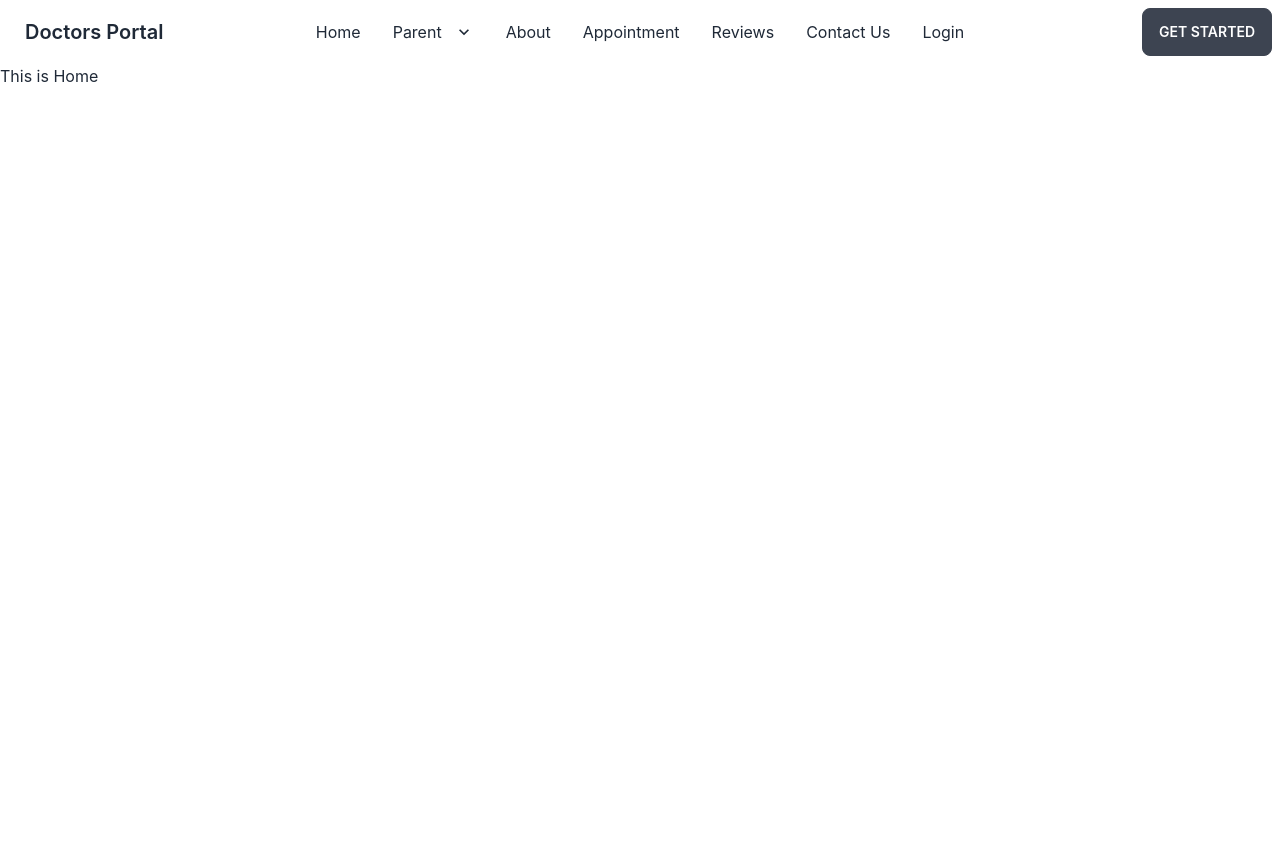
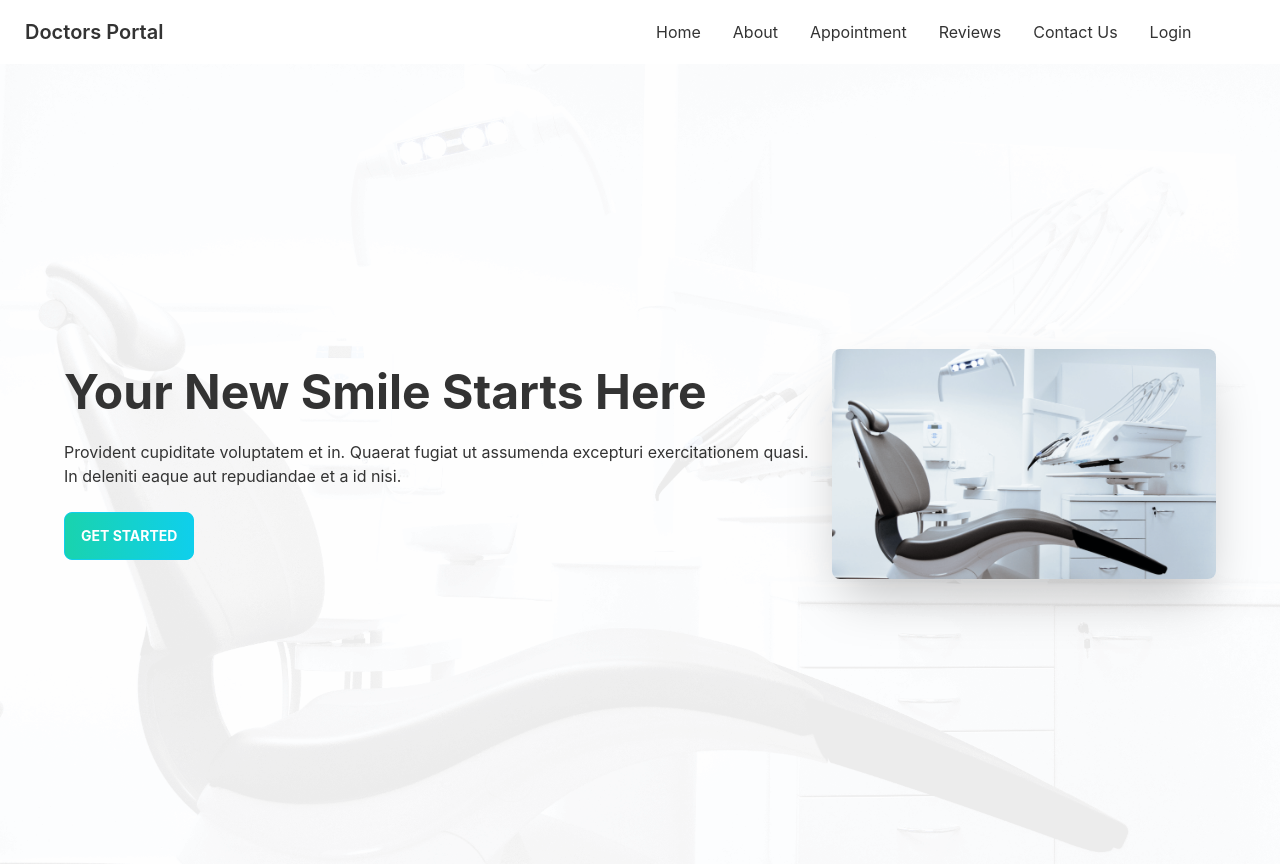
Before and after one commit to JunayedKhanNoor/doctors_portal_client, a React (Create React App) app: page / in a window 1280 px wide. Before the commit the page ends 800 px from the top, so only its background shows below. Built offline with nearby package versions, Linux system fonts and the light colour scheme.

Commit message:
Navbar and Banner

```diff
--- a/src/App.js
+++ b/src/App.js
@@ -3,6 +3,7 @@
 import Home from './Pages/Home/Home';
 import About from './Pages/About/About';
 import Navbar from './Pages/Shared/Navbar';
+import Login from './Pages/Login/Login';
 
 function App() {
   return (
@@ -11,6 +12,7 @@
       <Routes>
         <Route path='/' element={<Home></Home>}></Route>
         <Route path='/about' element={<About></About>}></Route>
+        <Route path='/login' element={<Login></Login>}></Route>
       </Routes>
     </div>
   );
--- /dev/null
+++ b/src/Pages/Home/Banner.js
@@ -0,0 +1,24 @@
+import React from "react";
+import chair from "../../assets/images/chair.png";
+
+const Banner = () => {
+  return (
+    <div className="hero min-h-screen md:px-12 bg-[url('/src/assets/images/bg.png')]">
+      <div className="hero-content flex-col lg:flex-row-reverse">
+        <img src={chair} className="sm:w-full md:max-w-sm rounded-lg shadow-2xl"  alt="banner"/>
+        <div>
+          <h1 className="text-5xl font-bold">Your New Smile Starts Here</h1>
+          <p className="py-6">
+            Provident cupiditate voluptatem et in. Quaerat fugiat ut assumenda excepturi
+            exercitationem quasi. In deleniti eaque aut repudiandae et a id nisi.
+          </p>
+          <button className="btn btn-primary text-white font-bold bg-gradient-to-r from-secondary to-primary">
+            Get Started
+          </button>
+        </div>
+      </div>
+    </div>
+  );
+};
+
+export default Banner;
--- a/src/Pages/Home/Home.js
+++ b/src/Pages/Home/Home.js
@@ -1,9 +1,10 @@
 import React from 'react';
+import Banner from './Banner';
 
 const Home = () => {
     return (
         <div>
-            <h1>This is Home</h1>
+            <Banner></Banner>
         </div>
     );
 };
--- /dev/null
+++ b/src/Pages/Login/Login.js
@@ -0,0 +1,11 @@
+import React from 'react';
+
+const Login = () => {
+    return (
+        <div>
+            <h1>Login</h1>
+        </div>
+    );
+};
+
+export default Login;
--- a/src/Pages/Shared/Navbar.js
+++ b/src/Pages/Shared/Navbar.js
@@ -1,108 +1,48 @@
 import React from "react";
+import { Link } from "react-router-dom";
 
 const Navbar = () => {
+  const menuItems = (
+    <>
+      <li><Link to="/">Home</Link></li>
+      <li><Link to="/about">About</Link></li>
+      <li><Link to="/appointment">Appointment</Link></li>
+      <li><Link to="/review">Reviews</Link></li>
+      <li><Link to="/contact">Contact Us</Link></li>
+      <li><Link to="/login">Login</Link></li>
+    </>
+  );
   return (
-    <div class="navbar bg-base-100">
-      <div class="navbar-start">
-        <div class="dropdown">
-          <label tabindex="0" class="btn btn-ghost lg:hidden">
+    <div className="navbar bg-base-100">
+      <div className="navbar-start">
+        <div className="dropdown">
+          <label tabIndex="0" className="btn btn-ghost lg:hidden">
             <svg
               xmlns="http://www.w3.org/2000/svg"
-              class="h-5 w-5"
+              className="h-5 w-5"
               fill="none"
               viewBox="0 0 24 24"
               stroke="currentColor"
             >
               <path
-                stroke-linecap="round"
-                stroke-linejoin="round"
-                stroke-width="2"
+                strokeLinecap="round"
+                strokeLinejoin="round"
+                strokeWidth="2"
                 d="M4 6h16M4 12h8m-8 6h16"
               />
             </svg>
           </label>
           <ul
-            tabindex="0"
-            class="menu menu-compact dropdown-content mt-3 p-2 shadow bg-base-100 rounded-box w-52"
+            tabIndex="0"
+            className="menu menu-compact dropdown-content mt-3 p-2 shadow bg-base-100 rounded-box w-52"
           >
-            <li>
-              <a>Item 1</a>
-            </li>
-            <li tabindex="0">
-              <a class="justify-between">
-                Parent
-                <svg
-                  class="fill-current"
-                  xmlns="http://www.w3.org/2000/svg"
-                  width="24"
-                  height="24"
-                  viewBox="0 0 24 24"
-                >
-                  <path d="M8.59,16.58L13.17,12L8.59,7.41L10,6L16,12L10,18L8.59,16.58Z" />
-                </svg>
-              </a>
-              <ul class="p-2">
-                <li>
-                  <a>Submenu 1</a>
-                </li>
-                <li>
-                  <a>Submenu 2</a>
-                </li>
-              </ul>
-            </li>
-            <li>
-              <a>Item 3</a>
-            </li>
+            {menuItems}
           </ul>
         </div>
-        <a class="btn btn-ghost normal-case text-xl">Doctors Portal</a>
+        <a className="btn btn-ghost normal-case text-xl">Doctors Portal</a>
       </div>
-      <div class="navbar-center hidden lg:flex">
-        <ul class="menu menu-horizontal p-0">
-          <li>
-            <a>Home</a>
-          </li>
-          <li tabindex="0">
-            <a>
-              Parent
-              <svg
-                class="fill-current"
-                xmlns="http://www.w3.org/2000/svg"
-                width="20"
-                height="20"
-                viewBox="0 0 24 24"
-              >
-                <path d="M7.41,8.58L12,13.17L16.59,8.58L18,10L12,16L6,10L7.41,8.58Z" />
-              </svg>
-            </a>
-            <ul class="p-2">
-              <li>
-                <a>Submenu 1</a>
-              </li>
-              <li>
-                <a>Submenu 2</a>
-              </li>
-            </ul>
-          </li>
-          <li>
-            <a>About</a>
-          </li>
-          <li>
-            <a>Appointment</a>
-          </li>
-          <li>
-            <a>Reviews</a>
-          </li>
-          <li>
-            <a>Contact Us</a>
-          </li>
-          <li>
-            <a>Login</a>
-          </li>
-        </ul>
-      </div>
-      <div class="navbar-end">
-        <a class="btn">Get started</a>
+      <div className="navbar-center hidden lg:flex">
+        <ul className="menu menu-horizontal p-0">{menuItems}</ul>
       </div>
     </div>
   );
--- a/tailwind.config.js
+++ b/tailwind.config.js
@@ -1,11 +1,16 @@
 module.exports = {
   content: ["./src/**/*.{html,js}"],
   theme: {
-    extend: {},
+    extend: {
+      backgroundImage:{
+        'banner': "url('/src/assets/images/bg.png')",
+      }
+    },
+  },
   daisyui: {
     themes: [
       {
-          mytheme: {
+        doctortheme: {
           primary: "#0FCFEC",
           secondary: "#19D3AE",
           accent: "#37cdbe",
@@ -17,6 +22,5 @@
       "cupcake",
     ],
   },
-  },
   plugins: [require("daisyui")],
 }
```
Lines whose indentation alone changed are shown as unchanged.
